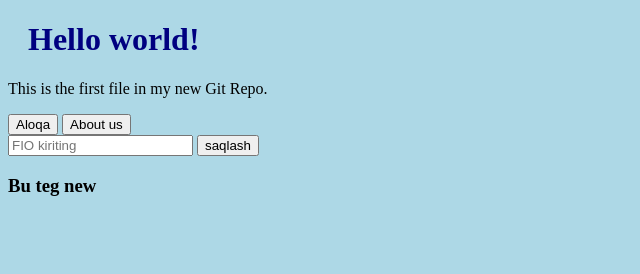
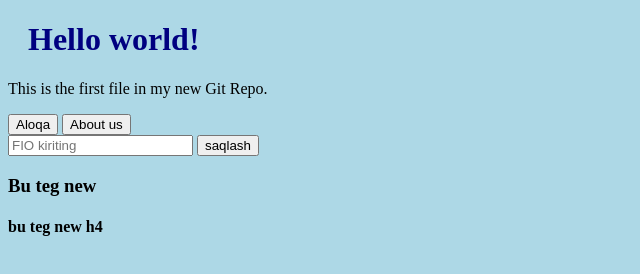
Before and after one commit to oybekalloyorov/project1, a plain HTML site: page index.html in a window 1280 px wide. Shown: the whole page, without its empty margins (0-640 px from the left). Drawn offline with Linux system fonts and the light colour scheme.

Commit message:
yangi h4 element qoshildi

```diff
--- a/index.html
+++ b/index.html
@@ -16,5 +16,6 @@
 <input type="submit" value="saqlash">
 
 <h3>Bu teg new</h3>
+<h4>bu teg new h4</h4>
 </body>
 </html>
```
